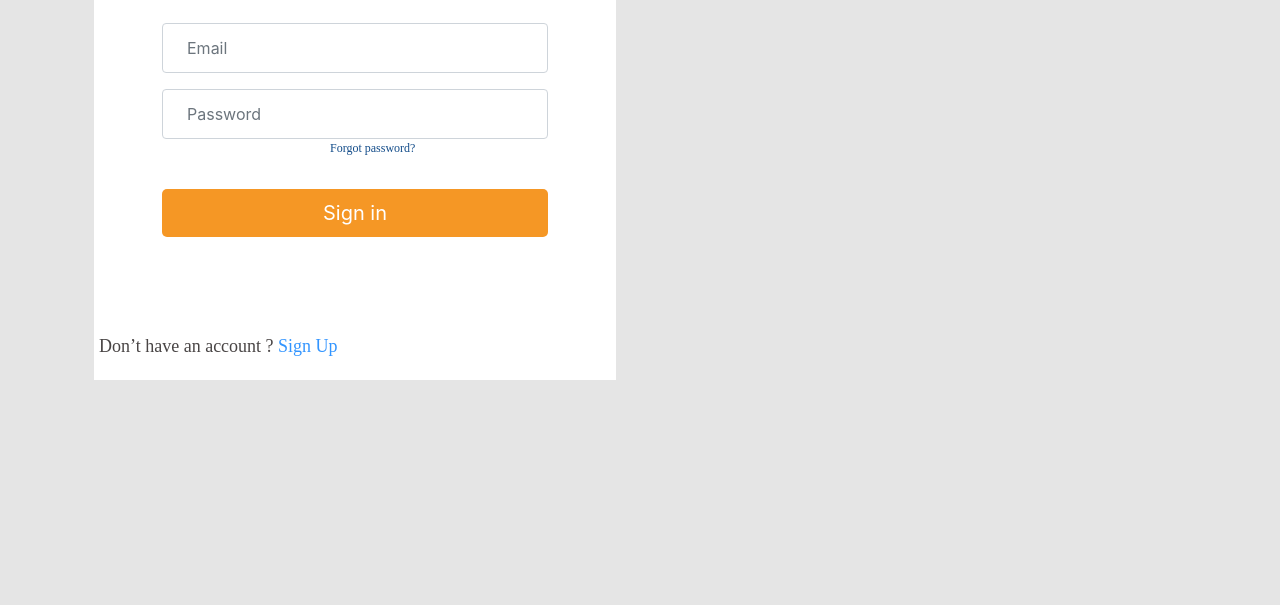
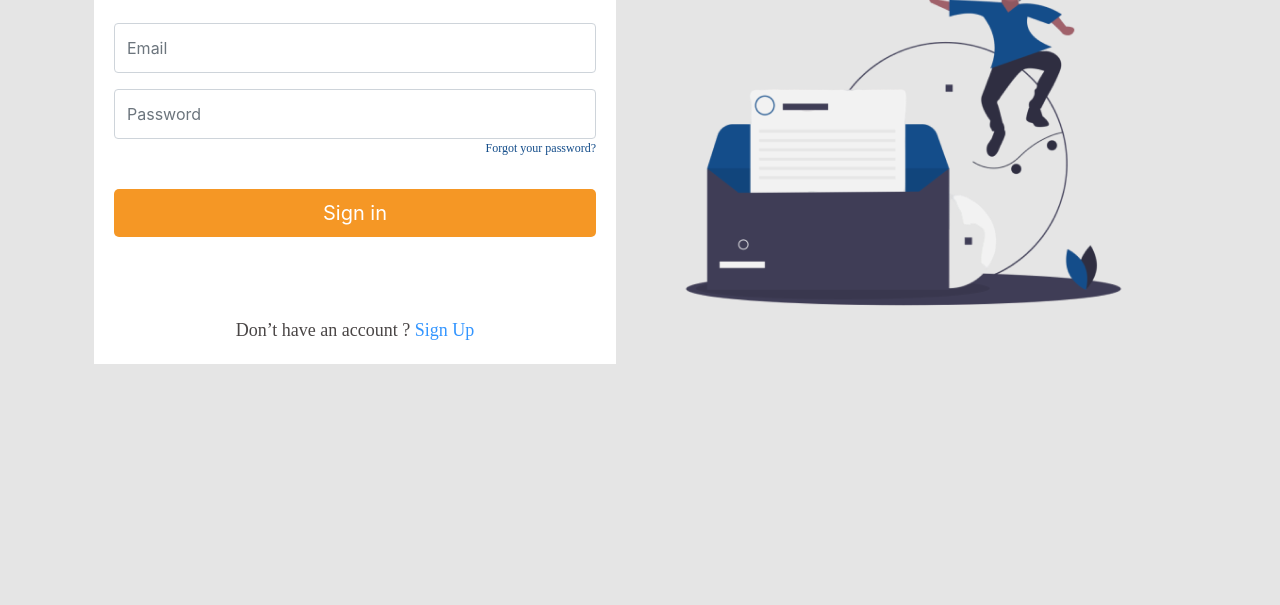
Before and after one commit to Sugarcothe/Lux-event-center, a plain HTML site: page signin.html in a window 1280 px wide. Shown: the part 195-800 px from the top of the page. Drawn offline with nearby package versions, Linux system fonts and the light colour scheme.

Commit message:
recent commit

```diff
--- a/css/style.css
+++ b/css/style.css
@@ -16,8 +16,8 @@ body {
     width: auto;
     height: auto;
 }
-.fgt-password{
-    font-family: Poppins;
+.fgt-password {
+    font-family: 'Poppins';
     font-style: normal;
     font-weight: normal;
     font-size: 12px;
@@ -125,8 +125,6 @@ h4 {
 
 /*SIGN IN*/
 
-
-
 .sign-in p {
     justify-content: center;
     margin-top: 5rem;
--- a/signin.html
+++ b/signin.html
@@ -20,24 +20,24 @@
                             <h4 class="text-center">Sign In</h4>
                             <h4 class="text-center pt-1">Welcome Back</h4>
                         </div>
-                        <div class="form-group px-5 pt-4">
-                            <input type="text" class="form-control p-4" placeholder="Email">
+                        <div class="form-group pt-4">
+                            <input type="text" class="form-control py-4" placeholder="Email">
                         </div>
-                        <div class="form-group input-prepend px-5">
-                            <input type="password" class="form-control p-4" placeholder="Password">
-                            <h6 class="fgt-password">Forgot password?</h6>
+                        <div class="form-group input-prepend">
+                            <input type="password" class="form-control py-4" placeholder="Password">
+                            <h6 class="fgt-password d-flex justify-content-end">Forgot your password?</h6>
                         </div>
-                        <div class="pt-3 px-5 form-group text-center">
+                        <div class="pt-3 form-group text-center">
                             <button class="btn-signin btn btn-center btn-lg" type="button" value="Call">Sign in</i></button>
                         </div>
-                        <div class="sign-in row text-center">
+                        <div class="sign-in text-center">
                             <p class="text-center">Don’t have an account ? <span><a href="#">Sign Up</a></span></p>
                         </div>
                     </div>
                 </div>
                 <div class="img-img">
                     <div class="col-md-6 img-fluid">
-                    <img src="/Lux Event/img/Rectangle 101.png" alt="">
+                    <img src="/img/Rectangle 101.png" alt="">
                 </div>
                 </div>
             </div>
@@ -45,6 +45,8 @@
     </section>
 
     <style>
+
+        /*PHONE VIEW*/
     @media screen and (max-width: 500px) {
     .sign-in p {
         margin-top: 0;
@@ -54,24 +56,24 @@
         font-size: 18px;
         padding-left: 3rem;
         padding-bottom: 0;
-    }
+        }
 
     .text-center {
         padding-top: 0;
         text-align: center;
-        font-size: 31px;
+        font-size: 15px;
         font-weight: bold;
 
-    }
+        }
     .fgt-password{
         font-family:'Poppins';
         font-style: normal;
-        font-weight: normal;
+        font-weight: bold;
         font-size: 12px;
         line-height: 18px;
         color: #144D8A;
         padding-left: 9.50rem;
-    }
+        }
     .text-center {
         padding-top: 0;
         margin-top: 0;
@@ -79,13 +81,35 @@
         font-size: 25px;
 
 
-    }
+        }
     .card-body {
         padding: 1rem;
         margin-top: 2rem;
-    }
+        }
     .img-img {
         display: none;
+        }
+
+
+    }
+
+    /*TABLET VIEW*/
+    @media screen and (min-width: 700px) {
+        #form {
+          display: center;
+        }
+        .fgt-password{
+        font-family:'Poppins';
+        font-style: normal;
+        font-weight: normal;
+        font-size: 12px;
+        line-height: 18px;
+        color: #144D8A;
+        padding-left: 14.50rem;
+        }
+
+
+
     }
 
     </style>
```
Also changed, not shown: index.html (+1 -1 lines), signup.html (+1 -1 lines).
